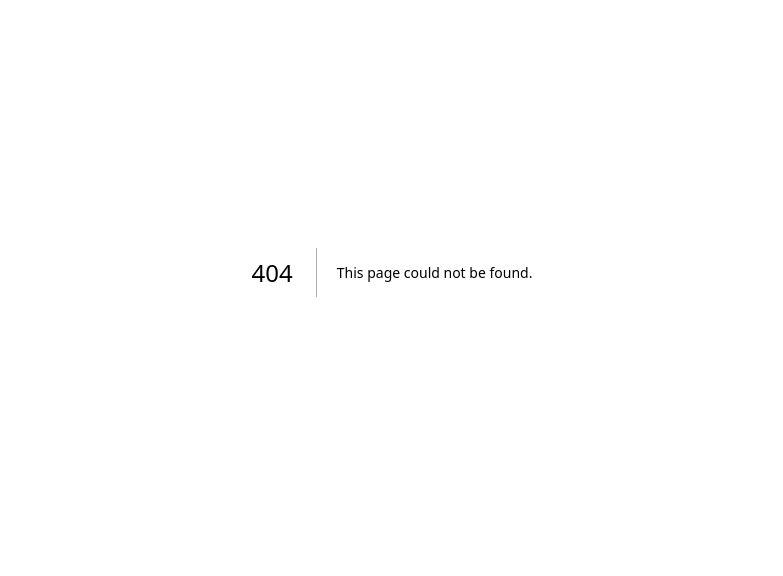
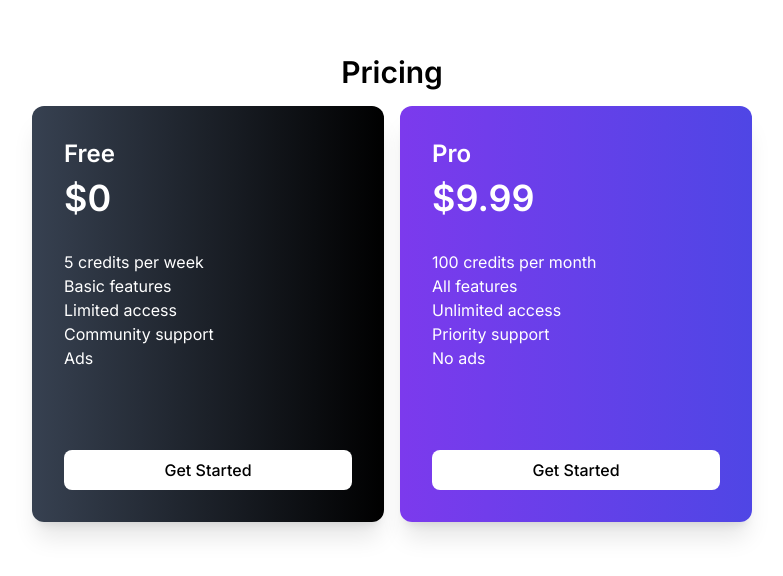
Before and after one commit to LordTejas/Cypher-AI-LAB, a Next.js app: page /pricing in a window 1280 px wide. Before the commit this address had no page. Shown: the part 128-704 px from the top of the page, without its empty margins (248-1031 px from the left). Built offline with nearby package versions, Linux system fonts and the light colour scheme.

Commit message:
Feature: Pricing Page Added

```diff
--- a/actions/register.js
+++ b/actions/register.js
@@ -1,4 +1,6 @@
 "use server";
+
+import prisma from "@/lib/prisma";
 
 export const register = async (formData) => {
   const email = formData.get('email');
--- a/app/(dashboard)/layout.jsx
+++ b/app/(dashboard)/layout.jsx
@@ -11,7 +11,12 @@ export default function Layout({ children }) {
 
   // If session is loading, display loading message
   if (status === "loading") {
-    return <p>Loading...</p>
+    return (
+      <div className="h-screen w-screen flex justify-center items-center">
+        <div className="animate-spin w-6 h-6 border-2 border-solid rounded-full border-slate-300 border-r-slate-900">
+        </div>
+      </div>
+    )
   }
 
   // If no session exists, display access denied message
--- a/app/(dashboard)/settings/page.jsx
+++ b/app/(dashboard)/settings/page.jsx
@@ -4,29 +4,11 @@ import { useEffect, useState } from 'react'
 import { useSession } from 'next-auth/react'
 import { useSettingsStore } from '@/app/_zustand/settings.zustand'
 import { getUserByEmail, updateUserByEmail } from '@/actions/users'
+import Input from '@/app/_components/Input'
+import Button from '@/app/_components/Button'
 
-const TextInput = ({ name, label, placeholder, value, onChange, required, readOnly }) => {
-  return (
-    <div className='w-full'>
-      <label htmlFor={name} className="block ml-1 mb-2 text-sm font-medium text-gray-900 dark:text-white">{label}</label>
-      <input type="text" id={name} className="bg-gray-50 border border-gray-300 text-gray-900 text-sm rounded-lg focus:ring-blue-500 focus:border-blue-500 block w-full p-2.5 dark:bg-gray-700 dark:border-gray-600 dark:placeholder-gray-400 dark:text-white dark:focus:ring-blue-500 dark:focus:border-blue-500" placeholder={placeholder} value={value} onChange={onChange} required={required} readOnly={readOnly} disabled={readOnly} />
-    </div>
-  )
-}
 
-const Button  = ({ children, onClick, background, color, disabled }) => {
-  return (
-    <button
-      type='button'
-      className={`${background} hover:${background}/20 ${color} font-medium py-2 px-5 rounded-lg focus:outline-none hover:scale-[1.02] focus:scale-[0.98] transition-all`}
-      onClick={onClick}
-      disabled={disabled}
-    >
-      {children}
-    </button>
-  )
 
-}
 
 const Page = () => {
 
@@ -105,7 +87,7 @@ const Page = () => {
           </div>
 
           <div className='col-span-4'>
-            <TextInput
+            <Input
               name='image'
               label='Image'
               placeholder='https://placehold.co/100x100'
@@ -119,7 +101,7 @@ const Page = () => {
         <div className='col-span-4'></div>
 
         <div className='col-span-4'>
-          <TextInput
+          <Input
             name='username'
             label='Username'
             placeholder='Username'
@@ -129,7 +111,7 @@ const Page = () => {
         </div>
 
         <div className='col-span-4'>
-          <TextInput
+          <Input
             name='email'
             label='Email'
             placeholder='Email'
@@ -141,8 +123,7 @@ const Page = () => {
 
       <div className='flex justify-start items-center gap-2'>
         <Button
-        background={'bg-neutral-300'}
-        color={'text-neutral-900'}
+          color='hover:bg-neutral-300 text-black'
           onClick={fetchProfileData}
           disabled={loading}
         >
@@ -150,8 +131,7 @@ const Page = () => {
         </Button>
 
         <Button
-        background={'bg-slate-950'}
-        color={'text-white'}
+          color='bg-slate-950 hover:bg-slate-700 text-white'
           onClick={saveProfileData}
           disabled={loading}
         >
--- /dev/null
+++ b/app/_components/Button.jsx
@@ -0,0 +1,14 @@
+const Button  = ({ children, onClick, color, disabled }) => {
+  return (
+    <button
+      type='button'
+      className={`${color || 'bg-slate-900 hover:bg-slate-800'} text-md font-medium py-2 px-4 rounded-lg focus:outline-none hover:scale-[1.02] focus:scale-[0.98] transition-all`}
+      onClick={onClick}
+      disabled={disabled}
+    >
+      {children}
+    </button>
+  )
+}
+
+export default Button
--- /dev/null
+++ b/app/_components/Input.jsx
@@ -0,0 +1,10 @@
+const Input = ({ name, label, placeholder, value, onChange, required, readOnly }) => {
+  return (
+    <div className='w-full flex flex-col justify-start items-start gap-1'>
+      <label htmlFor={name} className="block ml-1 text-sm font-medium text-gray-900 dark:text-white">{label}</label>
+      <input type="text" id={name} className="bg-gray-50 border border-gray-300 text-gray-900 text-sm rounded-lg focus:ring-blue-500 focus:border-blue-500 block w-full p-2.5 dark:bg-gray-700 dark:border-gray-600 dark:placeholder-gray-400 dark:text-white dark:focus:ring-blue-500 dark:focus:border-blue-500" placeholder={placeholder} value={value} onChange={onChange} required={required} readOnly={readOnly} disabled={readOnly} />
+    </div>
+  )
+}
+
+export default Input
--- a/app/_components/SideBar/PlanCard.jsx
+++ b/app/_components/SideBar/PlanCard.jsx
@@ -8,16 +8,16 @@ const PlanCard = () => {
   const totalCredits = 5
 
   return (
-    <div className='w-full h-fit bg-white/10 flex flex-col justify-start items-center gap-4 px-6 py-4 rounded-lg'>
-      <p className='text-md text-white'>Credits Used {`${credits} / ${totalCredits}`}</p>
+    <div className='w-full h-fit bg-white/10 flex flex-col justify-start items-center gap-4 p-4 rounded-lg'>
+      <p className='text-sm text-white'>Credits Used {`${credits} / ${totalCredits}`}</p>
 
       {/* Progress bar */}
-      <div className='w-full h-3 bg-white/20 rounded-lg'>
+      <div className='w-full h-2 bg-white/20 rounded-lg'>
         <div className='h-full bg-white rounded-lg' style={{ width: `${(credits / totalCredits) * 100}%` }} />
       </div>
 
-      <Link href='#' draggable={false}>
-        <button type='button' className='w-full text-white bg-gradient-to-r from-indigo-500 via-purple-500 to-pink-500 flex justify-center items-center gap-1 px-10 py-3 rounded-lg focus:outline-none duration-200 ease-in-out'>
+      <Link href='/pricing' draggable={false}>
+        <button type='button' className='w-full text-white bg-gradient-to-r from-indigo-500 via-purple-500 to-pink-500 flex justify-center items-center gap-1 px-8 py-2 rounded-lg focus:outline-none duration-200 ease-in-out'>
           <span>Upgrade</span>
           <Zap size={24} strokeWidth={1.25} className='fill-white' />
         </button>
--- a/app/_components/SideBar/SideBar.jsx
+++ b/app/_components/SideBar/SideBar.jsx
@@ -20,7 +20,7 @@ const SideBar = () => {
     {
       name: 'Correct Grammer',
       icon: BookA,
-      path: '/grammer',
+      path: '#',
       color: 'text-yellow-500'
     },
     {
@@ -32,12 +32,12 @@ const SideBar = () => {
   ]
 
   const headingMarkup = (
-    <div className='flex items-center justify-start gap-4 h-16 text-white text-2xl font-semibold'>
+    <div className='flex items-center justify-start gap-4 h-12 text-white text-xl font-semibold'>
       <Image
         src="/images/CypherLogo.avif"
         alt='Cypher AI Lab'
-        width={64}
-        height={64}
+        width={48}
+        height={48}
         loading='eager'
         className='rounded-full object-cover scale-105'
         draggable={false}
@@ -48,11 +48,11 @@ const SideBar = () => {
   )
 
   return (
-    <nav className='w-full h-full bg-slate-950 flex flex-col justify-between gap-6 px-4 py-8 select-none'>
+    <nav className='w-full h-full bg-slate-950 flex flex-col justify-between gap-4 px-4 py-6 select-none'>
 
       {headingMarkup}
 
-      <div className='h-full flex flex-col justify-start gap-3 mt-6'>
+      <div className='h-full flex flex-col justify-start gap-3 mt-4'>
         {
           menuList.map((menu, index) => (
             <Link
@@ -60,9 +60,9 @@ const SideBar = () => {
               href={menu.path}
               draggable={false}
             >
-              <div className={`w-full h-full flex justify-start items-center gap-2 px-4 py-3 rounded-lg hover:bg-white/10 hover:text-white ${pathname === menu.path ? 'bg-white/20' : 'bg-transparent'}`}>
-                <menu.icon size={28} strokeWidth={1.25} className={menu.color} />
-                <p className='text-lg text-white'>{menu.name}</p>
+              <div className={`w-full h-full flex justify-start items-center gap-2 px-[12px] py-[10px] rounded-lg hover:bg-white/10 hover:text-white ${pathname === menu.path ? 'bg-white/20' : 'bg-transparent'}`}>
+                <menu.icon size={22} strokeWidth={1.25} className={menu.color} />
+                <p className='text-md text-white'>{menu.name}</p>
               </div>
             </Link>
           ))
--- /dev/null
+++ b/app/pricing/page.jsx
@@ -0,0 +1,87 @@
+'use client'
+
+import React from 'react'
+import Button from '@/app/_components/Button'
+import Link from 'next/link'
+
+const PricingCard = ({ name, price, features, color }) => {
+
+  return (
+    <div className={`w-[22rem] h-[26rem] flex flex-col justify-between items-start gap-2 p-[2rem] rounded-xl shadow-xl select-none ${color}`}>
+      <h2 className="text-2xl font-semibold">{name}</h2>
+
+      <p className="text-4xl font-semibold">${price}</p>
+
+      <ul className="text-white mt-6 flex-1">
+        {
+          features.map((feature, index) => (
+            <li key={index}>{feature}</li>
+          ))
+        }
+      </ul>
+
+      <Link href="/dashboard" className='w-full'>
+        <Button
+          text="Get Started"
+          color="w-full bg-white text-black mt-12"
+          className="mt-8"
+        >
+          Get Started
+        </Button>
+      </Link>
+
+    </div>
+  )
+}
+
+const Page = () => {
+
+  const plans = [
+    {
+      name: 'Free',
+      price: 0,
+      features: [
+        '5 credits per week',
+        'Basic features',
+        'Limited access',
+        'Community support',
+        'Ads'
+      ],
+      color: 'bg-gradient-to-r from-gray-700 to-black text-white'
+    },
+    {
+      name: 'Pro',
+      price: 9.99,
+      features: [
+        '100 credits per month',
+        'All features',
+        'Unlimited access',
+        'Priority support',
+        'No ads'
+      ],
+      color: 'bg-gradient-to-r from-violet-600 to-indigo-600 text-white'
+    },
+  ]
+
+  return (
+    <main className="h-screen w-screen flex flex-col justify-center items-center gap-4">
+
+      <h1 className="col-span-5 text-3xl font-semibold border-slate-950 text-center mt-8">Pricing</h1>
+
+      <div className="grid grid-cols-1 md:grid-cols-2 gap-4">
+        {plans.map((plan, index) => (
+          <PricingCard
+            key={index}
+            name={plan.name}
+            price={plan.price}
+            features={plan.features}
+            color={plan.color}
+          />
+        ))}
+      </div>
+
+    </main>
+  )
+}
+
+export default Page
```
Also changed, not shown: actions/users.js (+15 -0 lines). Lines whose indentation alone changed are shown as unchanged.
